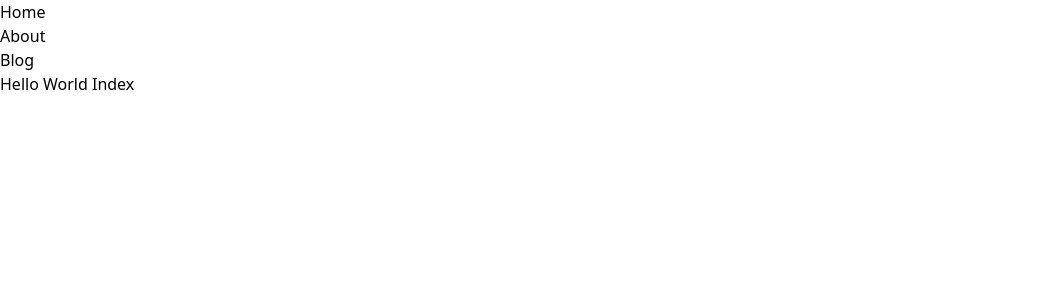
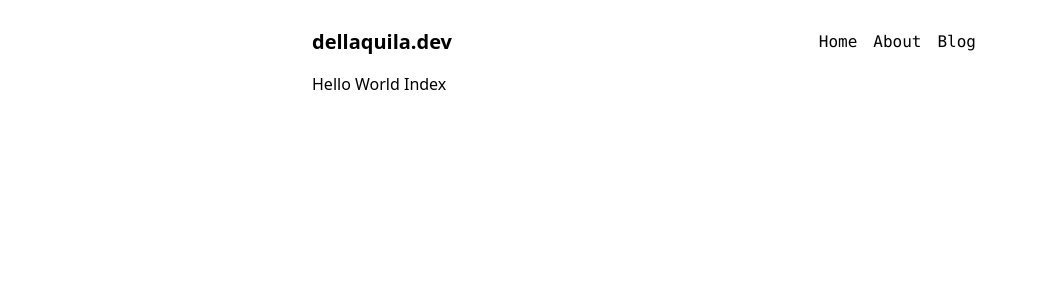
Before and after one commit to rafaeldellaquila/nuxt-portfolio, a Nuxt app: page / in a window 1280 px wide. Shown: the top 300 px of the page, without its empty margins (0-1038 px from the left). Built offline with nearby package versions, Linux system fonts and the light colour scheme.

Commit message:
:lipstick: stylizing header

```diff
--- a/app/layouts/default.vue
+++ b/app/layouts/default.vue
@@ -1,7 +1,9 @@
 <template>
-  <div>
-    <nav>
-      <ul>
+  <div class="container mx-auto max-w-2xl">
+    <header class="flex justify-between items-center mt-5">
+      <NuxtLink to="/" class="text-xl font-semibold p-2 hover:bg-gray-200">dellaquila.dev</NuxtLink>
+      <nav class="font-mono">
+        <ul class="flex space-x-4">
           <li>
             <NuxtLink to="/">Home</NuxtLink>
           </li>
@@ -13,12 +15,9 @@
           </li>
         </ul>
       </nav>
+    </header>
+    <main class="p-2">
       <slot />
+    </main>
   </div>
 </template>
-
-<script lang="ts" setup>
-
-</script>
-
-<style></style>
--- a/nuxt.config.ts
+++ b/nuxt.config.ts
@@ -7,7 +7,7 @@ export default defineNuxtConfig({
   },
   modules: ["@nuxtjs/tailwindcss"],
   tailwindcss: {
-    cssPath: "~/assets/css/tailwind.css",
+    cssPath: ["~/app/assets/css/tailwind.css", { injectPosition: "first" }],
     configPath: "tailwind.config.ts",
   },
 })
```
Lines whose indentation alone changed are shown as unchanged.
